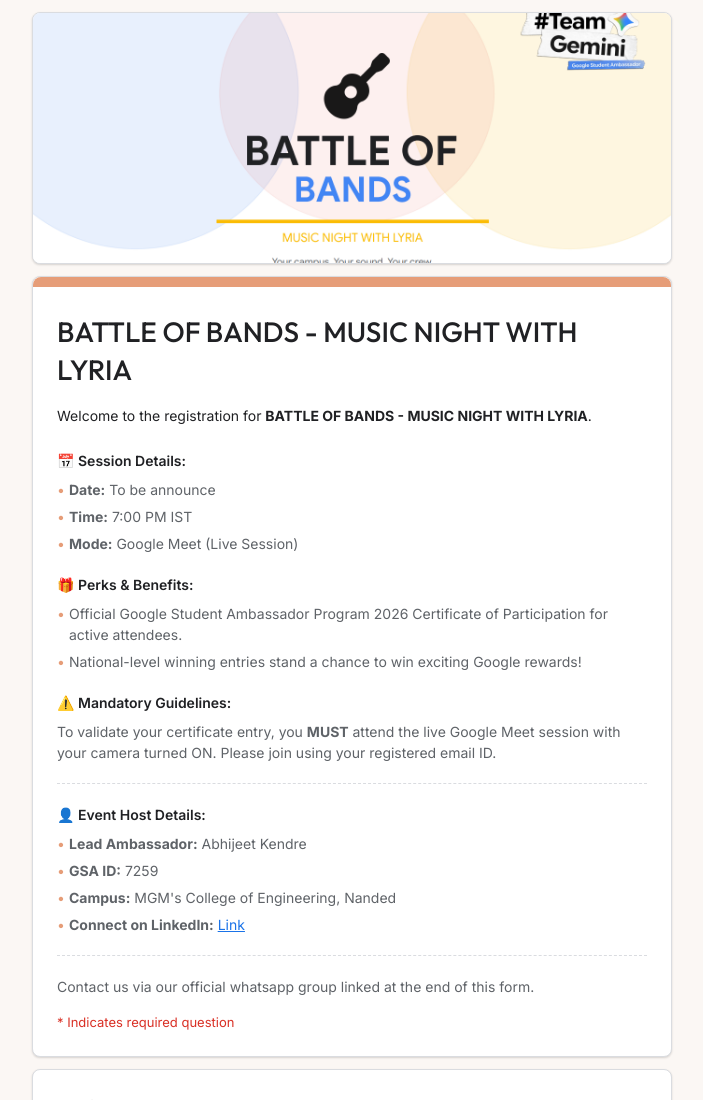
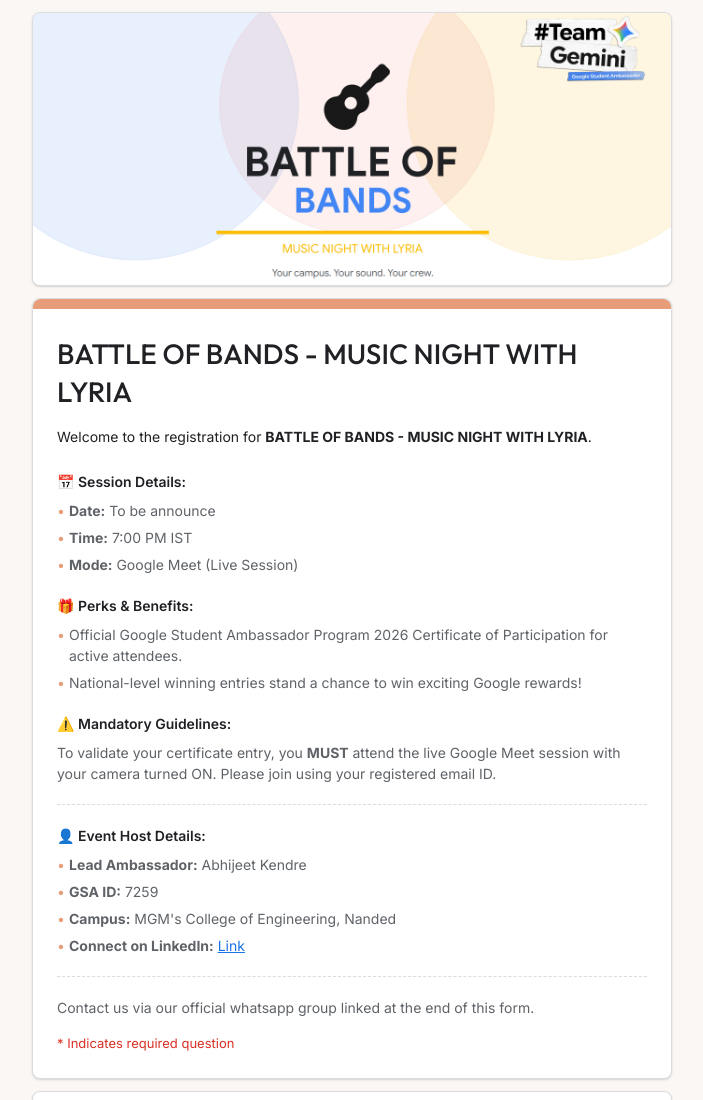
Before and after one commit to abhijeetkendre-it/battle-of-bands-registration, a website: page index.html in a window 1280 px wide. Shown: the top 1100 px of the page, without its empty margins (288-991 px from the left). Drawn offline with Linux system fonts and the light colour scheme.

Commit message:
Update style.css to show full banner image without cropping

```diff
--- a/style.css
+++ b/style.css
@@ -47,9 +47,8 @@
 
 .banner-img {
   width: 100%;
+  height: auto;
   display: block;
-  object-fit: cover;
-  max-height: 250px;
 }
 
 .info-card, .question-card, .success-container .info-card {
```
